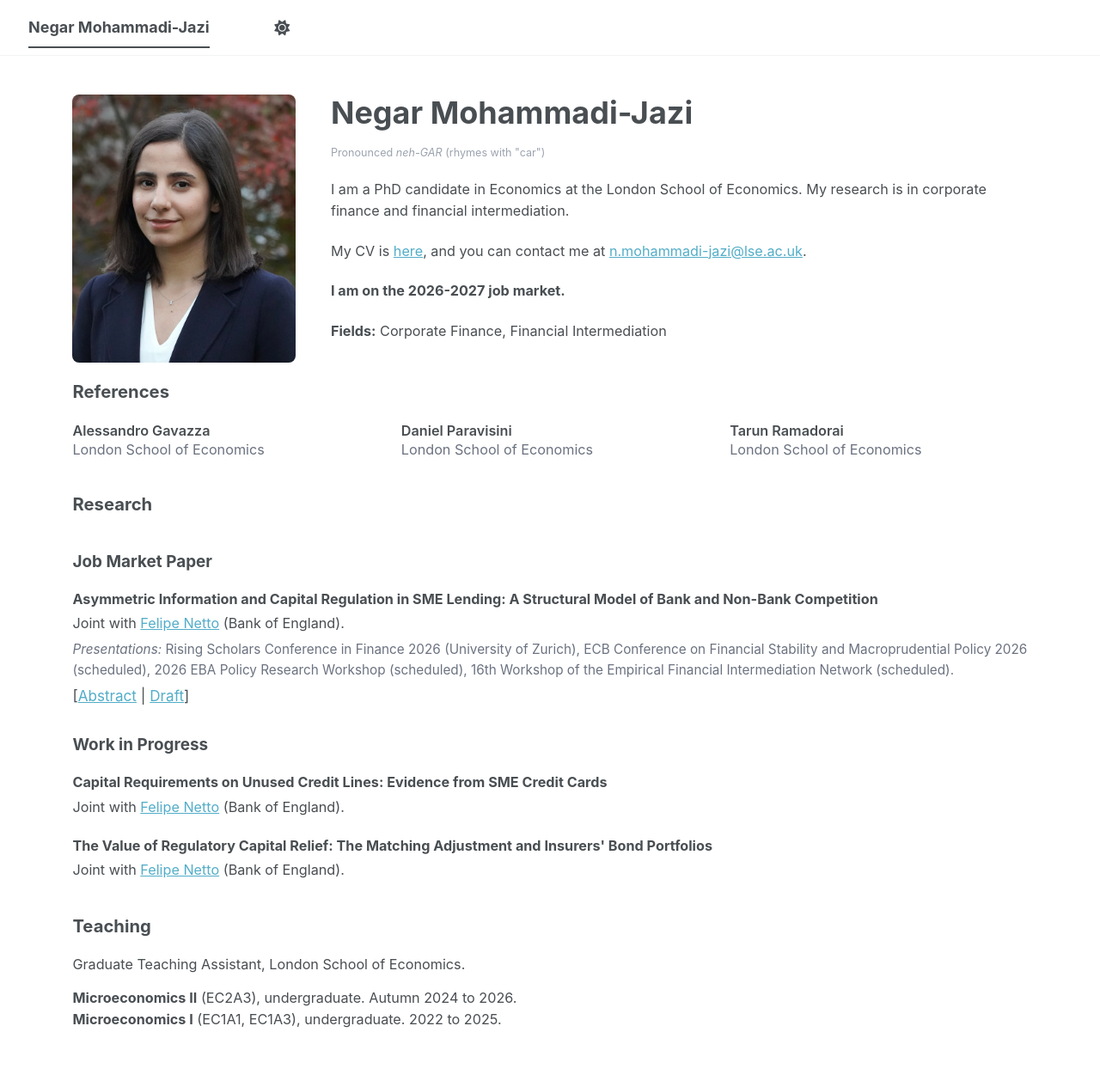
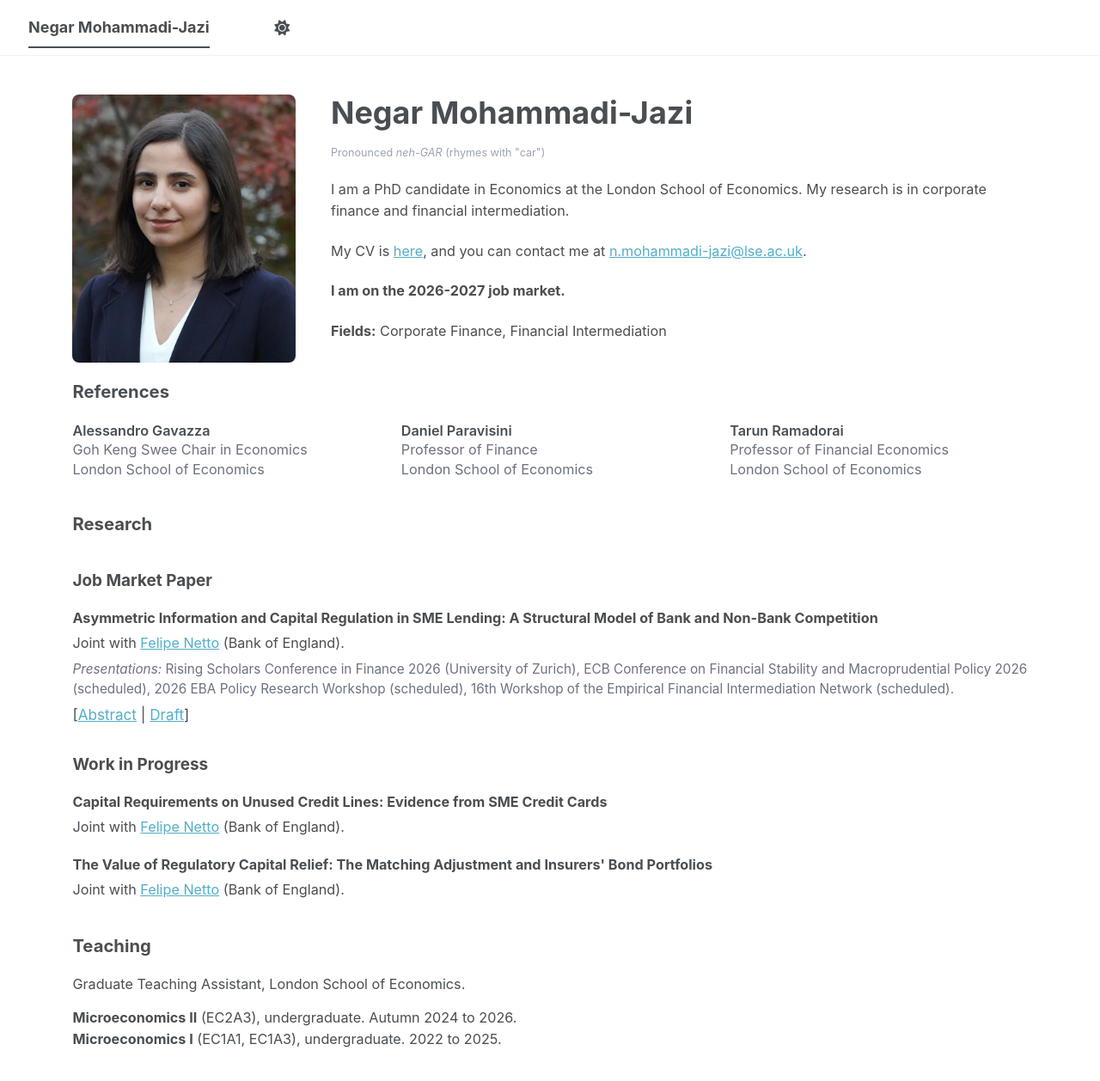
Before and after one commit to NegarMJazi/NegarMJazi.github.io, a Jekyll site: the page built from _pages/about.md, in a window 1280 px wide and 1316 px high. Shown: the top 1258 px of the window at 86% size. Built offline with Jekyll 4.4.1, drawn with Linux system fonts in a browser that asks for light colours; a script bundle is joined from its source files by our own code; library files that are not in the unit come from our copies.

Commit message:
Add referee titles

```diff
--- a/_pages/about.md
+++ b/_pages/about.md
@@ -27,14 +27,17 @@ author_profile: false
   <div class="refs-grid">
     <div class="ref-item">
       <div class="ref-name">Alessandro Gavazza</div>
+      <div class="ref-inst">Goh Keng Swee Chair in Economics</div>
       <div class="ref-inst">London School of Economics</div>
     </div>
     <div class="ref-item">
       <div class="ref-name">Daniel Paravisini</div>
+      <div class="ref-inst">Professor of Finance</div>
       <div class="ref-inst">London School of Economics</div>
     </div>
     <div class="ref-item">
       <div class="ref-name">Tarun Ramadorai</div>
+      <div class="ref-inst">Professor of Financial Economics</div>
       <div class="ref-inst">London School of Economics</div>
     </div>
   </div>
```
